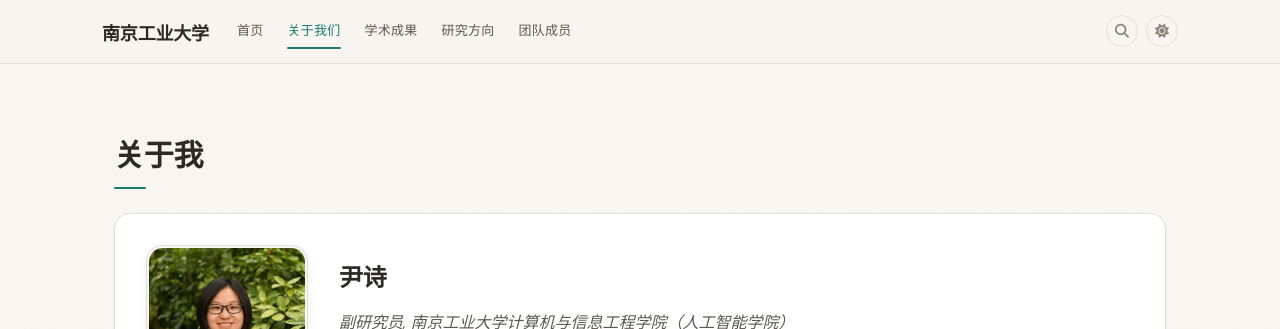
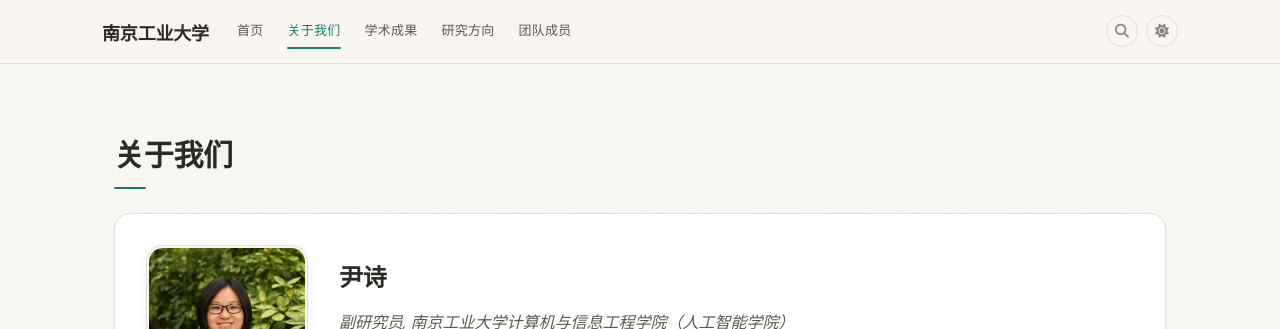
Before and after one commit to jinyanc08-lgtm/yinshi-lab, a Jekyll site: the page built from _pages/about.md, in a window 1280 px wide. Shown: the top 329 px of the page. Built offline with Jekyll 4.4.1, drawn with Linux system fonts in a browser that asks for light colours; a style sheet for code colours, icons or effects is not loaded.

Commit message:
Update website content

```diff
--- a/_pages/about.md
+++ b/_pages/about.md
@@ -1,11 +1,11 @@
 ---
-title: "关于我"
+title: "关于我们"
 layout: gridlay
 sitemap: false
 permalink: /about/
 ---
 
-## 关于我
+## 关于我们
 
 <div class="section-card">
 <div class="pi-card">
```
